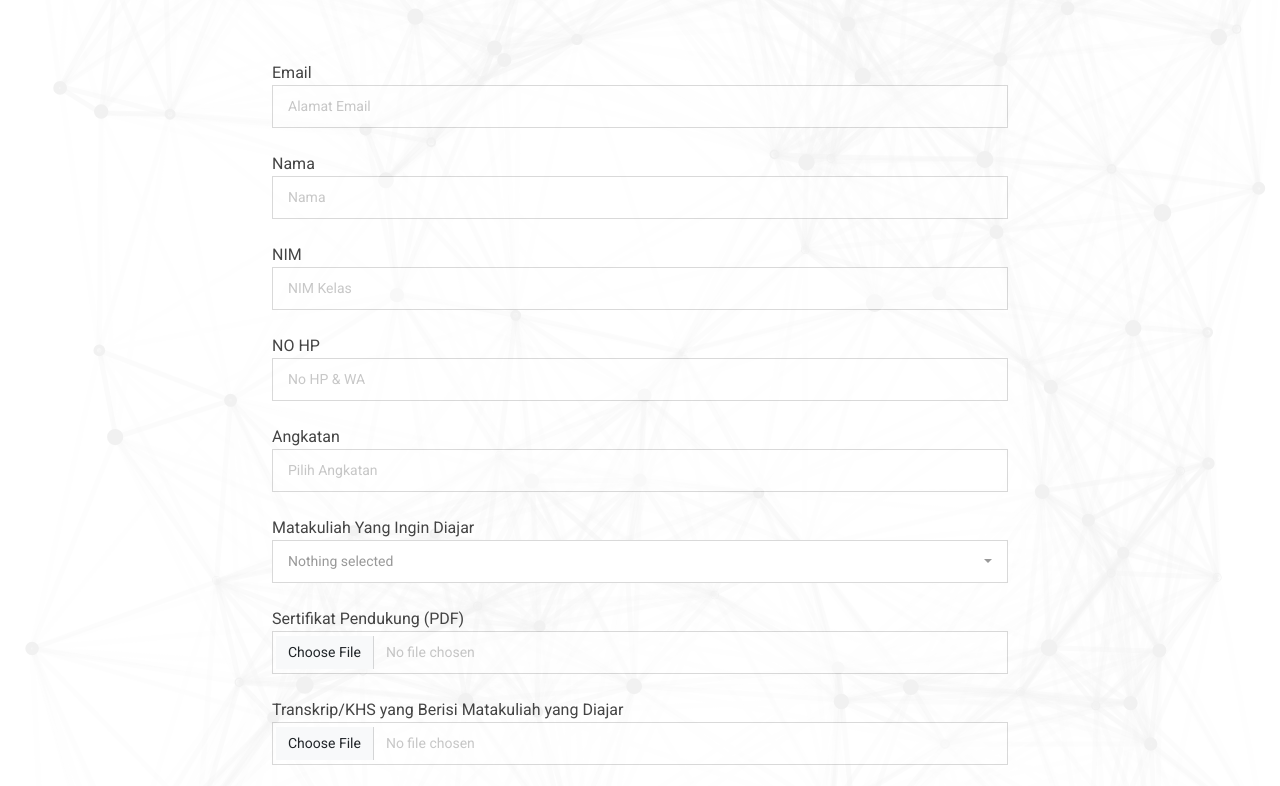
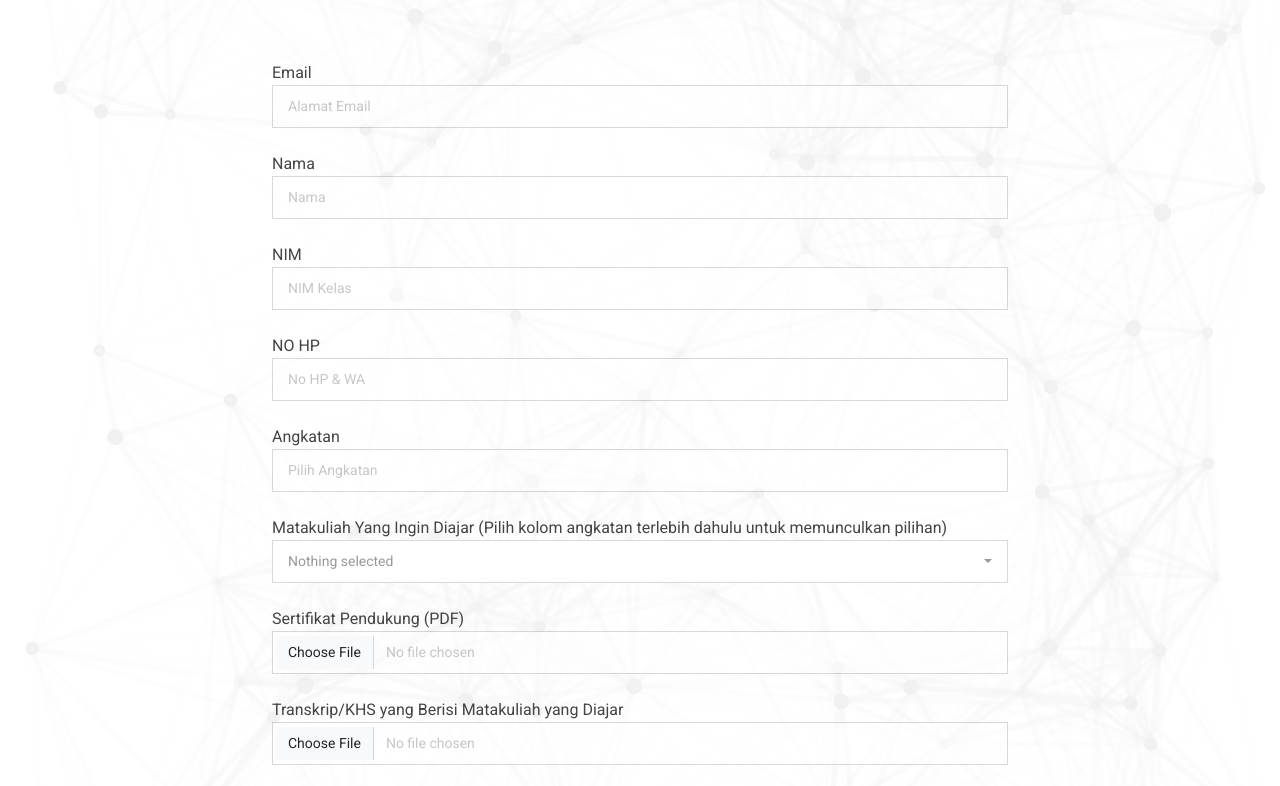
Before and after one commit to TehBotolBayu/ascii-lp, a plain HTML site: page oprec.html in a window 1280 px wide. Shown: the part 283-1069 px from the top of the page. Drawn offline with nearby package versions, Linux system fonts and the light colour scheme; animation ran at ten frames a second.

Commit message:
add info

```diff
--- a/oprec.html
+++ b/oprec.html
@@ -105,7 +105,7 @@
 
                             <!-- Matakuliah Dropdown -->
                             <div class="col-md-12" >
-                                <label>Matakuliah Yang Ingin Diajar</label>
+                                <label>Matakuliah Yang Ingin Diajar (Pilih kolom angkatan terlebih dahulu untuk memunculkan pilihan)</label>
                                 <select id="multiSelectDropdown" name="matakuliah " class="form-control selectpicker" multiple data-live-search="true" required >
                                     <!-- <option value="">Pilih Matakuliah</option> -->
                                 </select>
```
